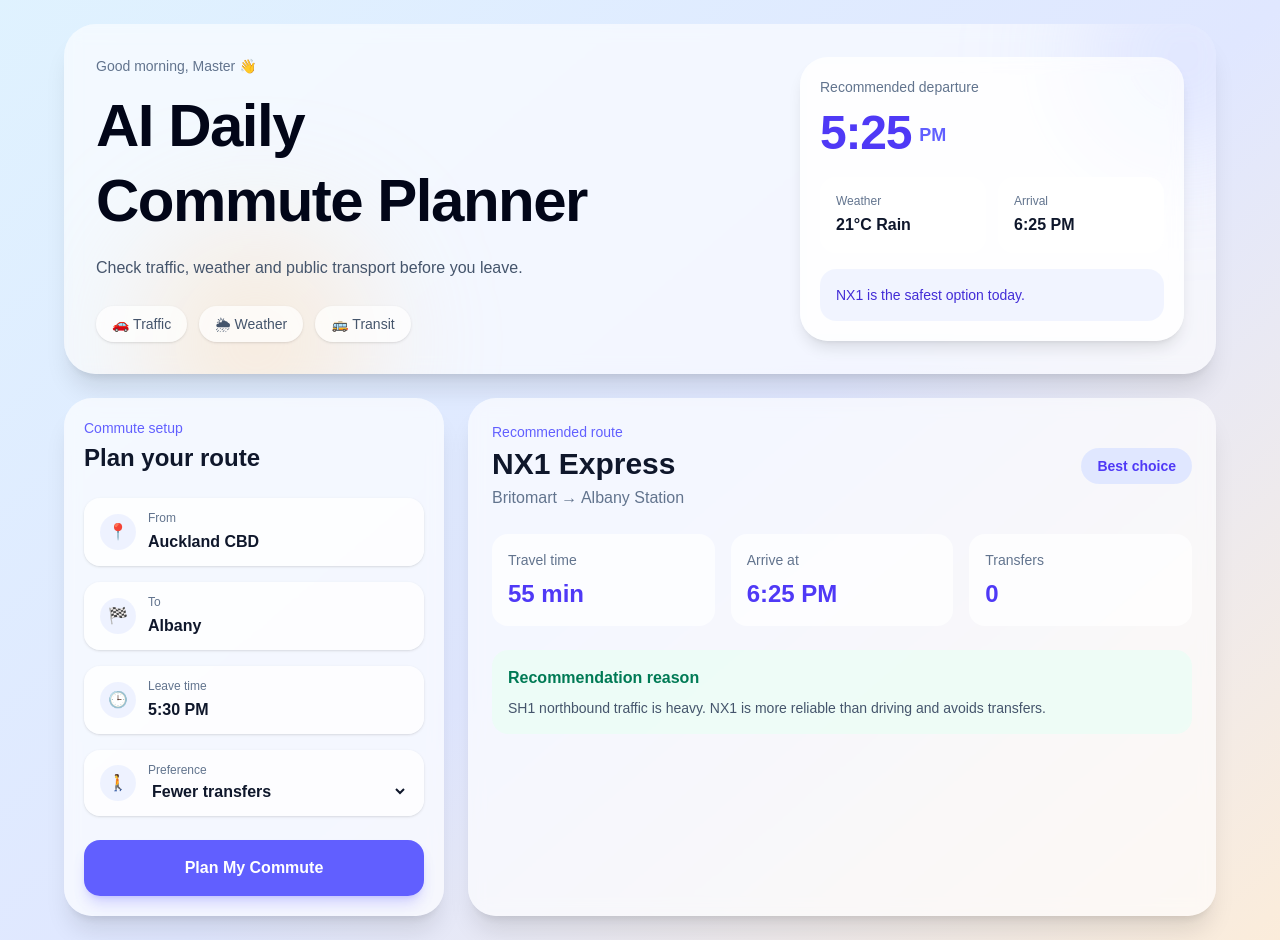
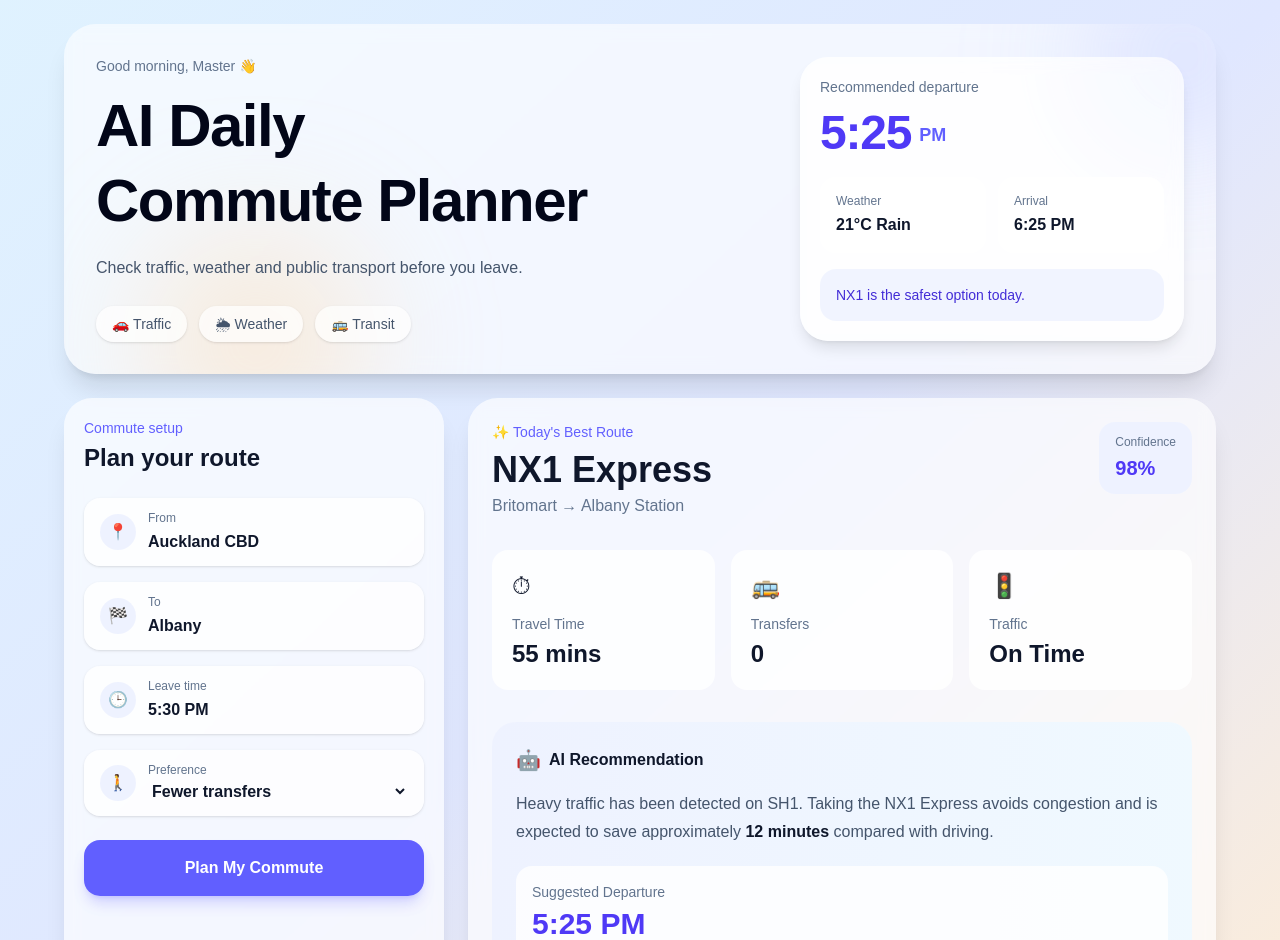
Before and after one commit to sueyan9/AI-Daily-Commute-Planner, a Next.js app in the folder frontend/: page / in a window 1280 px wide. Shown: the top 940 px of the page. Built offline with nearby package versions, Linux system fonts and the light colour scheme.

Commit message:
feat:update UI components for resuse

```diff
--- a/frontend/app/components/RecommendationCard.tsx
+++ b/frontend/app/components/RecommendationCard.tsx
@@ -1,38 +1,153 @@
 export default function RecommendationCard() {
     return (
-        <section className="rounded-[28px] bg-white/65 p-6 shadow-xl backdrop-blur">
-            <div className="flex items-center justify-between">
+        <section className="rounded-[30px] bg-white/65 p-6 shadow-xl backdrop-blur">
+
+            {/* Header */}
+
+            <div className="flex items-start justify-between">
+
                 <div>
-                    <p className="text-sm text-indigo-500">Recommended route</p>
-                    <h2 className="mt-1 text-3xl font-bold">NX1 Express</h2>
-                    <p className="mt-1 text-slate-500">Britomart → Albany Station</p>
+
+                    <p className="text-sm font-medium text-indigo-500">
+                        ✨ Today's Best Route
+                    </p>
+
+                    <h2 className="mt-2 text-4xl font-bold">
+                        NX1 Express
+                    </h2>
+
+                    <p className="mt-1 text-slate-500">
+                        Britomart → Albany Station
+                    </p>
+
                 </div>
-                <span className="rounded-full bg-indigo-100 px-4 py-2 text-sm font-semibold text-indigo-600">
-          Best choice
-        </span>
+
+                <div className="rounded-2xl bg-indigo-50 px-4 py-3">
+
+                    <p className="text-xs text-slate-500">
+                        Confidence
+                    </p>
+
+                    <p className="mt-1 text-xl font-bold text-indigo-600">
+                        98%
+                    </p>
+
+                </div>
+
             </div>
 
-            <div className="mt-6 grid gap-4 sm:grid-cols-3">
-                <div className="rounded-2xl bg-white/70 p-4">
-                    <p className="text-sm text-slate-500">Travel time</p>
-                    <p className="mt-2 text-2xl font-bold text-indigo-600">55 min</p>
-                </div>
-                <div className="rounded-2xl bg-white/70 p-4">
-                    <p className="text-sm text-slate-500">Arrive at</p>
-                    <p className="mt-2 text-2xl font-bold text-indigo-600">6:25 PM</p>
-                </div>
-                <div className="rounded-2xl bg-white/70 p-4">
-                    <p className="text-sm text-slate-500">Transfers</p>
-                    <p className="mt-2 text-2xl font-bold text-indigo-600">0</p>
-                </div>
+            {/* Stats */}
+
+            <div className="mt-8 grid gap-4 md:grid-cols-3">
+
+                <StatCard
+                    icon="⏱"
+                    title="Travel Time"
+                    value="55 mins"
+                />
+
+                <StatCard
+                    icon="🚌"
+                    title="Transfers"
+                    value="0"
+                />
+
+                <StatCard
+                    icon="🚦"
+                    title="Traffic"
+                    value="On Time"
+                />
+
             </div>
 
-            <div className="mt-6 rounded-2xl bg-emerald-50/80 p-4">
-                <p className="font-semibold text-emerald-700">Recommendation reason</p>
-                <p className="mt-2 text-sm text-slate-600">
-                    SH1 northbound traffic is heavy. NX1 is more reliable than driving and avoids transfers.
+            {/* AI Summary */}
+
+            <div className="mt-8 rounded-3xl bg-gradient-to-r from-indigo-50 to-sky-50 p-6">
+
+                <div className="flex items-center gap-2">
+
+          <span className="text-xl">
+            🤖
+          </span>
+
+                    <h3 className="font-semibold text-slate-900">
+                        AI Recommendation
+                    </h3>
+
+                </div>
+
+                <p className="mt-4 leading-7 text-slate-600">
+
+                    Heavy traffic has been detected on SH1.
+
+                    Taking the NX1 Express avoids congestion
+                    and is expected to save approximately
+                    <span className="font-semibold text-slate-900">
+            {" "}12 minutes{" "}
+          </span>
+
+                    compared with driving.
+
                 </p>
+
+                <div className="mt-5 rounded-2xl bg-white/80 p-4">
+
+                    <p className="text-sm text-slate-500">
+
+                        Suggested Departure
+
+                    </p>
+
+                    <p className="mt-1 text-3xl font-bold text-indigo-600">
+
+                        5:25 PM
+
+                    </p>
+
+                </div>
+
             </div>
+
         </section>
     );
 }
+
+function StatCard({
+
+                      icon,
+
+                      title,
+
+                      value,
+
+                  }: {
+
+    icon: string
+
+    title: string
+
+    value: string
+
+}) {
+
+    return (
+
+        <div className="rounded-2xl bg-white/80 p-5">
+
+            <p className="text-2xl">
+                {icon}
+            </p>
+
+            <p className="mt-3 text-sm text-slate-500">
+                {title}
+            </p>
+
+            <p className="mt-1 text-2xl font-bold">
+                {value}
+            </p>
+
+        </div>
+
+    )
+
+}
--- /dev/null
+++ b/frontend/app/components/ui/Badge.tsx
@@ -0,0 +1,25 @@
+import { ReactNode } from "react";
+
+interface Props {
+    children: ReactNode;
+}
+
+export default function Badge({
+                                  children,
+                              }: Props) {
+    return (
+        <span
+            className="
+      rounded-full
+      bg-indigo-50
+      px-4
+      py-2
+      text-sm
+      font-medium
+      text-indigo-600
+      "
+        >
+      {children}
+    </span>
+    );
+}
--- /dev/null
+++ b/frontend/app/components/ui/Button.tsx
@@ -0,0 +1,30 @@
+import { ReactNode } from "react";
+
+interface ButtonProps {
+    children: ReactNode;
+}
+
+export default function Button({
+                                   children,
+                               }: ButtonProps) {
+    return (
+        <button
+            className="
+      w-full
+      rounded-2xl
+      bg-indigo-500
+      py-4
+      font-semibold
+      text-white
+      shadow-lg
+      shadow-indigo-500/20
+      transition
+      hover:scale-[1.02]
+      hover:bg-indigo-600
+      active:scale-100
+      "
+        >
+            {children}
+        </button>
+    );
+}
--- /dev/null
+++ b/frontend/app/components/ui/Card.tsx
@@ -0,0 +1,26 @@
+import { ReactNode } from "react";
+
+interface CardProps {
+    children: ReactNode;
+    className?: string;
+}
+
+export default function Card({
+                                 children,
+                                 className = "",
+                             }: CardProps) {
+    return (
+        <div
+            className={`
+        rounded-[28px]
+        bg-white/65
+        backdrop-blur
+        shadow-xl
+        p-6
+        ${className}
+      `}
+        >
+            {children}
+        </div>
+    );
+}
--- /dev/null
+++ b/frontend/app/components/ui/SectionTitle.tsx
@@ -0,0 +1,23 @@
+interface Props {
+    title: string;
+    subtitle?: string;
+}
+
+export default function SectionTitle({
+                                         title,
+                                         subtitle,
+                                     }: Props) {
+    return (
+        <>
+            {subtitle && (
+                <p className="text-sm font-medium text-indigo-500">
+                    {subtitle}
+                </p>
+            )}
+
+            <h2 className="mt-1 text-2xl font-bold">
+                {title}
+            </h2>
+        </>
+    );
+}
```
Also changed, not shown: frontend/app/components/ui/Input.tsx (added), frontend/app/components/ui/StatCard.tsx (added).
